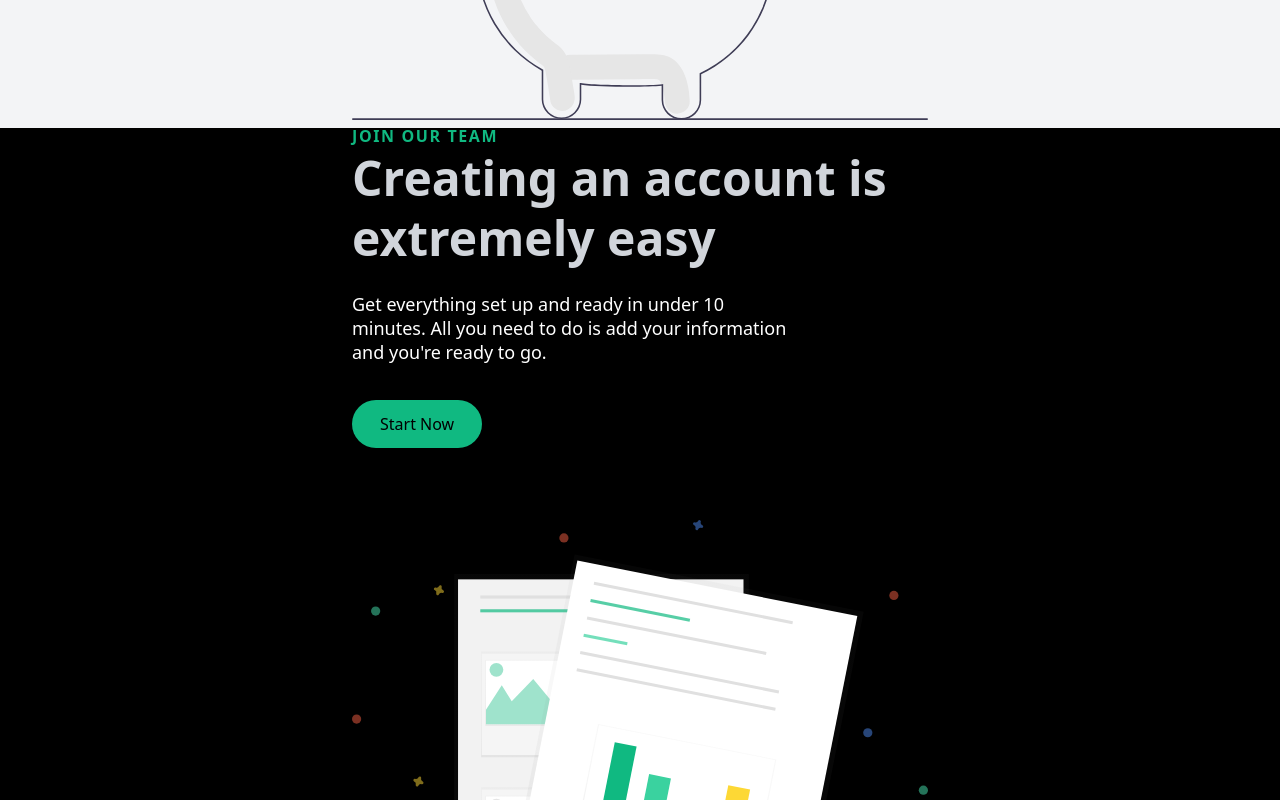
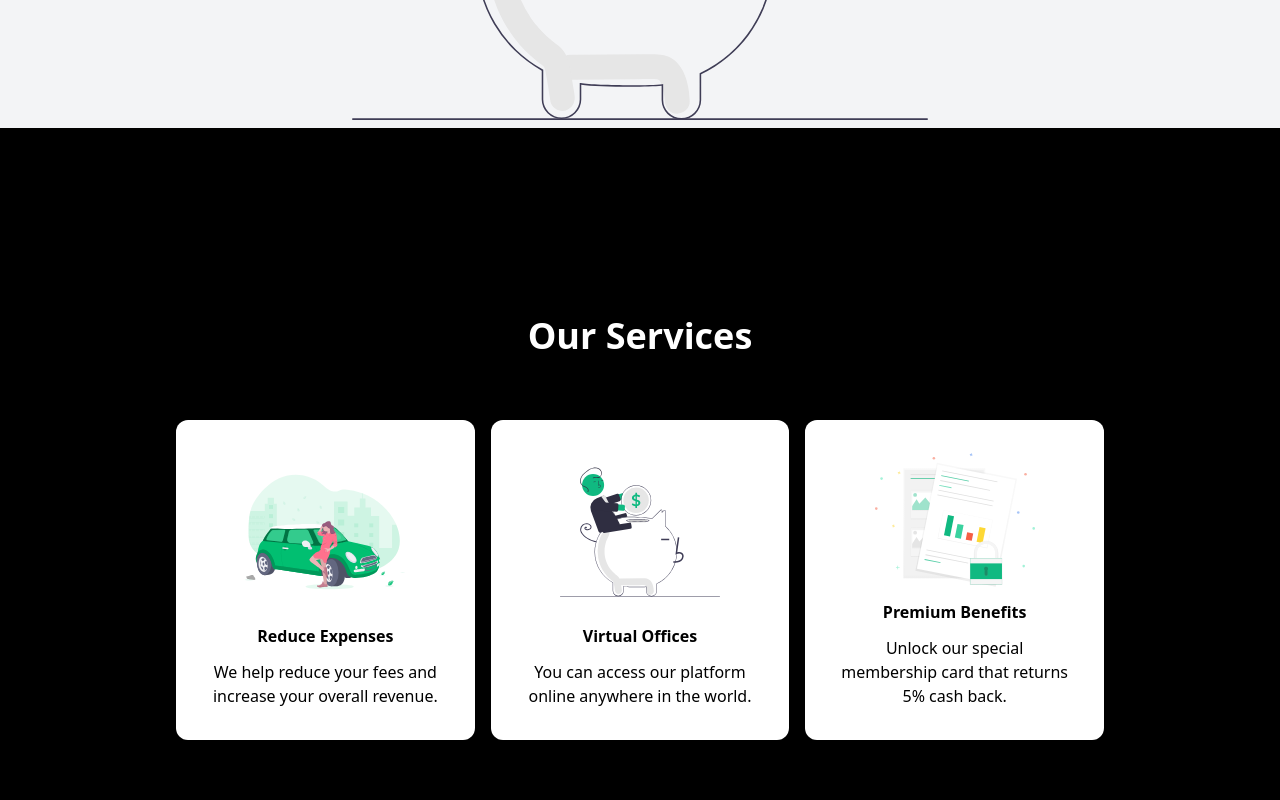
Before and after one commit to Ruttmann/react-website-smooth-scroll, a React (Create React App) app: page /signin in a window 1280 px wide. Shown: the part 2400-3200 px from the top of the page. Built offline with nearby package versions, Linux system fonts and the light colour scheme; a web font is replaced by a local one; what @savvywombat/tailwindcss-grid-areas would draw is missing.

Commit message:
Implements the services section.

```diff
--- a/src/components/InfoSection/Data.js
+++ b/src/components/InfoSection/Data.js
@@ -41,9 +41,9 @@ export const homeObjTwo = {
 
 export const homeObjThree = {
   id: "signup",
-  lightBg: false,
-  lightText: true,
-  lightTextDesc: true,
+  lightBg: true,
+  lightText: false,
+  lightTextDesc: false,
   topLine: "Join our Team",
   headline: "Creating an account is extremely easy",
   description:
@@ -52,7 +52,7 @@ export const homeObjThree = {
   imgStart: false,
   img: signup,
   alt: "Papers",
-  dark: true,
-  primary: true,
-  darkText: false,
+  dark: false,
+  primary: false,
+  darkText: true,
 };
--- /dev/null
+++ b/src/components/Services/ServicesElements.js
@@ -0,0 +1,40 @@
+import React from "react";
+
+export const ServicesContainer = ({ children, ...rest }) => (
+  <div
+    {...rest}
+    className="h-800 md:h-1100 sm:h-1300 flex flex-col justify-center items-center bg-black"
+  >
+    {children}
+  </div>
+);
+
+export const ServicesWrapper = ({ children }) => (
+  <div className="max-w-5xl my-0 mx-auto grid grid-cols-3 lg:grid-cols-2 md:grid-cols-1 gap-4 items-center py-0 px-12 md:py-0 md:px-6">
+    {children}
+  </div>
+);
+
+export const ServicesCard = ({ children }) => (
+  <div className="bg-white flex flex-col justify-start items-center rounded-xl max-h-80 p-8 shadow-lg transition-all ease-in-out duration-200 cursor-pointer hover:transform-gpu hover:scale-105 hover:transition-all hover:ease-in-out hover:duration-200">
+    {children}
+  </div>
+);
+
+export const ServicesIcon = ({ src, alt, ...rest }) => (
+  <img src={src} alt={alt} {...rest} className="h-40 w-40 mb-3" />
+);
+
+export const ServicesH1 = ({ children }) => (
+  <h1 className="text-4xl text-white font-black mb-16 sm:text-3xl">
+    {children}
+  </h1>
+);
+
+export const ServicesH2 = ({ children }) => (
+  <h2 className="text-base font-black mb-3">{children}</h2>
+);
+
+export const ServicesP = ({ children }) => (
+  <p className="text-base text-center">{children}</p>
+);
--- /dev/null
+++ b/src/components/Services/index.js
@@ -0,0 +1,47 @@
+import React from "react";
+
+import Icon1 from "../../images/svg-1.svg";
+import Icon2 from "../../images/svg-2.svg";
+import Icon3 from "../../images/svg-3.svg";
+import {
+  ServicesContainer,
+  ServicesH1,
+  ServicesWrapper,
+  ServicesCard,
+  ServicesIcon,
+  ServicesH2,
+  ServicesP,
+} from "./ServicesElements";
+
+function Services() {
+  return (
+    <ServicesContainer id="services">
+      <ServicesH1>Our Services</ServicesH1>
+      <ServicesWrapper>
+        <ServicesCard>
+          <ServicesIcon src={Icon1} />
+          <ServicesH2>Reduce Expenses</ServicesH2>
+          <ServicesP>
+            We help reduce your fees and increase your overall revenue.
+          </ServicesP>
+        </ServicesCard>
+        <ServicesCard>
+          <ServicesIcon src={Icon2} />
+          <ServicesH2>Virtual Offices</ServicesH2>
+          <ServicesP>
+            You can access our platform online anywhere in the world.
+          </ServicesP>
+        </ServicesCard>
+        <ServicesCard>
+          <ServicesIcon src={Icon3} />
+          <ServicesH2>Premium Benefits</ServicesH2>
+          <ServicesP>
+            Unlock our special membership card that returns 5% cash back.
+          </ServicesP>
+        </ServicesCard>
+      </ServicesWrapper>
+    </ServicesContainer>
+  );
+}
+
+export default Services;
--- a/src/pages/index.js
+++ b/src/pages/index.js
@@ -10,6 +10,7 @@ import Navbar from "../components/Navbar";
 import Sidebar from "../components/Sidebar";
 import HeroSection from "../components/HeroSection";
 import InfoSection from "../components/InfoSection";
+import Services from "../components/Services";
 
 function Home() {
   const [isOpen, setIsOpen] = useState(false);
@@ -24,6 +25,7 @@ function Home() {
       <HeroSection />
       <InfoSection {...homeObjOne} />
       <InfoSection {...homeObjTwo} />
+      <Services />
       <InfoSection {...homeObjThree} />
     </>
   );
--- a/tailwind.config.js
+++ b/tailwind.config.js
@@ -8,6 +8,7 @@ module.exports = {
         800: "50rem",
         860: "54rem",
         1100: "69rem",
+        1300: "81rem",
       },
       gridAutoColumns: {
         "1fr": "minmax(auto, 1fr)",
@@ -28,6 +29,10 @@ module.exports = {
   variants: {
     extend: {
       backgroundColor: ["active"],
+      transform: ["hover"],
+      transitionProperty: ["hover"],
+      transitionDuration: ["hover"],
+      transitionTimingFunction: ["hover"],
     },
   },
   plugins: [require("@savvywombat/tailwindcss-grid-areas")],
```
Also changed, not shown: 1 other file (tests, documents, lock files or other folders).
